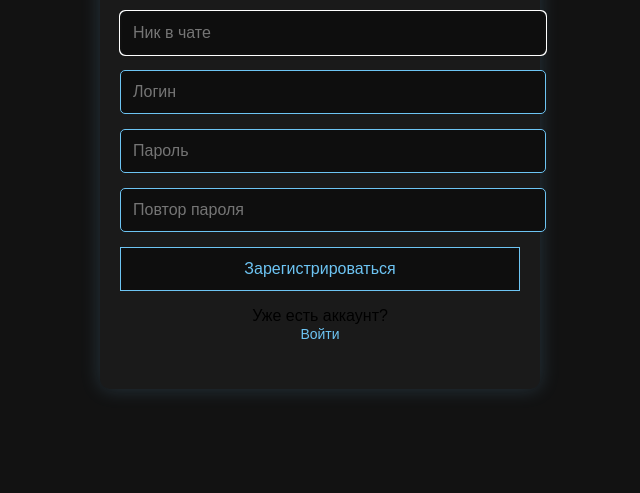
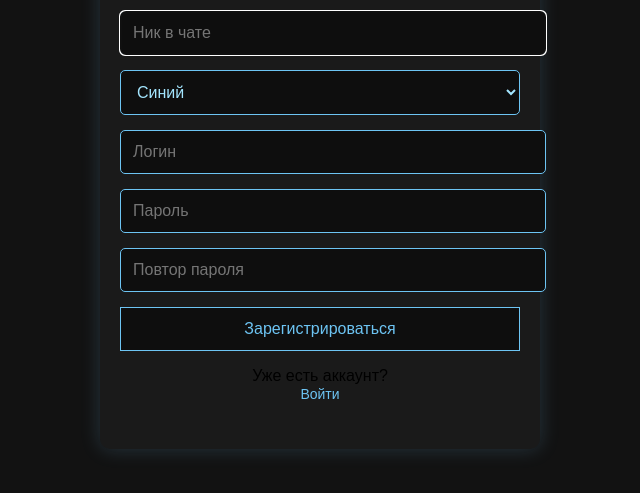
Before and after one commit to Valtron001/VoltronChat, a website: page public/register.html in a window 1280 px wide. Shown: the part 155-648 px from the top of the page, without its empty margins (320-960 px from the left). Drawn offline with Linux system fonts and the light colour scheme.

Commit message:
✨ Обновление VoltronChat: glow-стиль, layout, фиксы звука и онлайн-юзеров

```diff
--- a/public/register.html
+++ b/public/register.html
@@ -98,6 +98,16 @@
     </div>
     <form action="/register" method="POST" onsubmit="return validateForm(event)">
       <input type="text" name="nickname" placeholder="Ник в чате" required autofocus>
+      <select name="nickname_color" required style="width:100%;padding:12px;margin-bottom:15px;border-radius:5px;background:#0e0e0e;color:#a4e6ff;border:1px solid #6dc4f3;font-size:16px;">
+        <option value="blue" style="color:#2196f3;">Синий</option>
+        <option value="green" style="color:#43a047;">Зелёный</option>
+        <option value="red" style="color:#e53935;">Красный</option>
+        <option value="purple" style="color:#8e24aa;">Фиолетовый</option>
+        <option value="orange" style="color:#fb8c00;">Оранжевый</option>
+        <option value="teal" style="color:#009688;">Бирюзовый</option>
+        <option value="pink" style="color:#e91e63;">Розовый</option>
+        <option value="yellow" style="color:#fbc02d;">Жёлтый</option>
+      </select>
       <input type="text" name="login" placeholder="Логин" required>
       <input type="password" name="password" id="password" placeholder="Пароль" required>
       <input type="password" name="repeat" id="repeat" placeholder="Повтор пароля" required>
```
Also changed, not shown: index.js (+8 -6 lines), public/login.html (+10 -0 lines).
